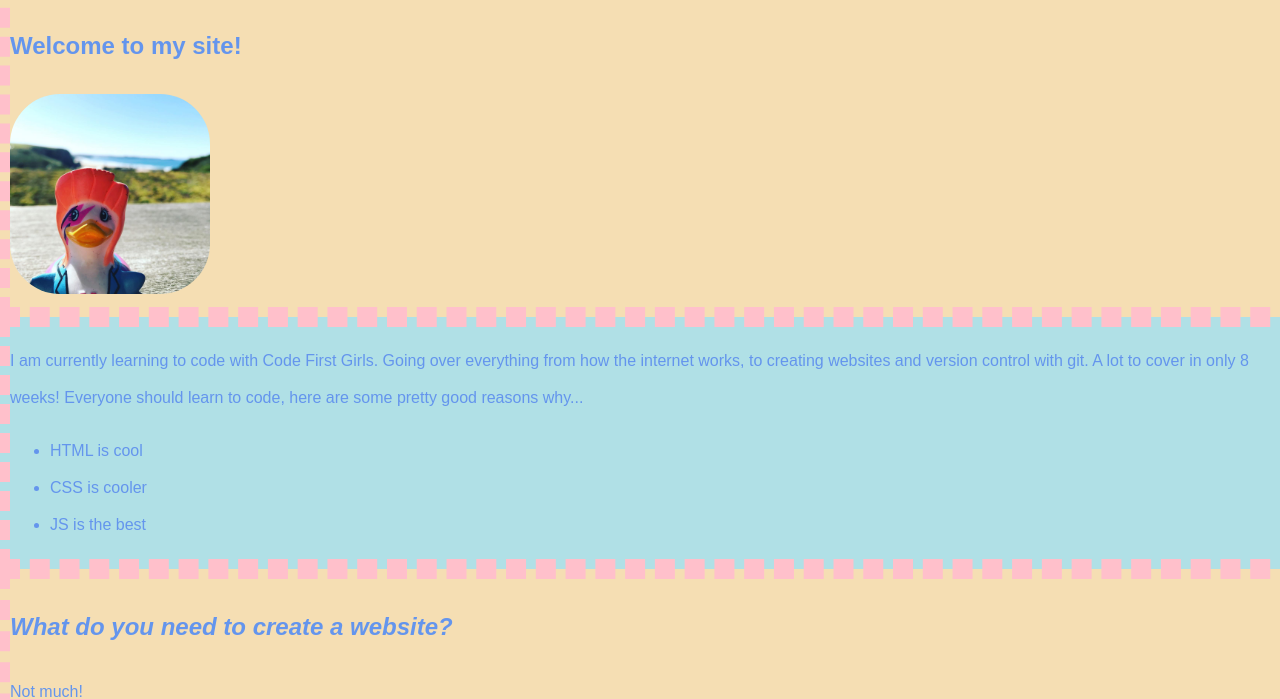
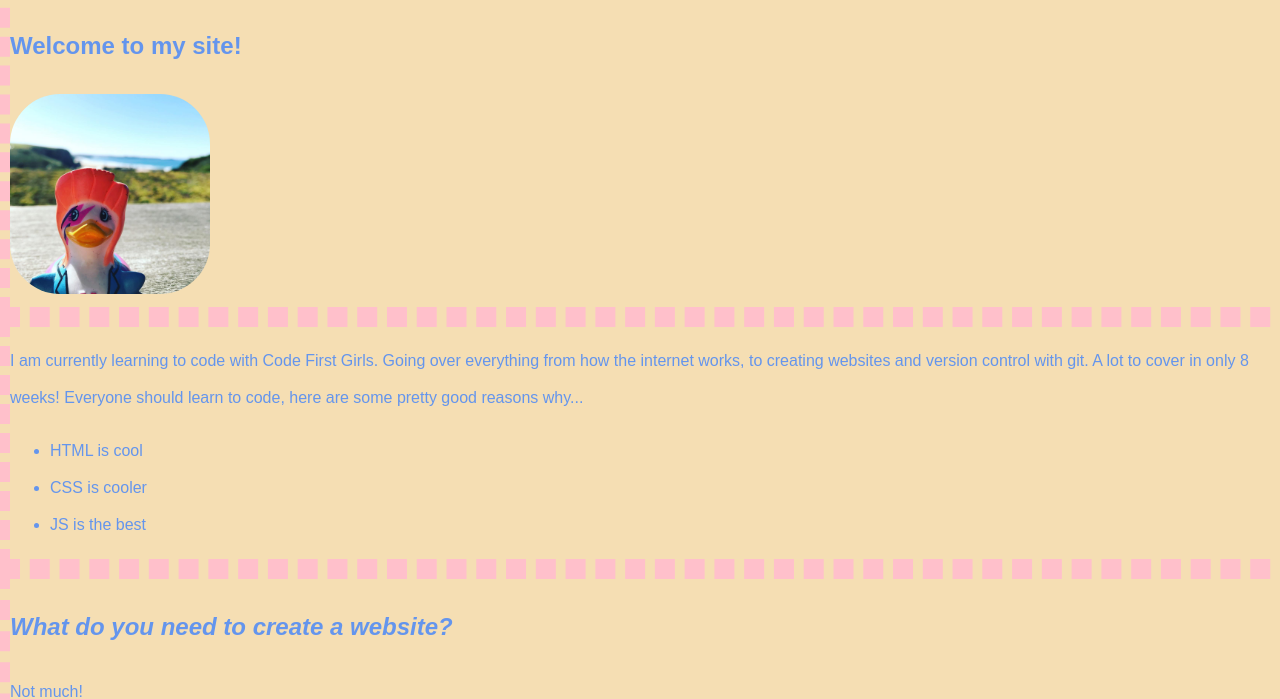
Before and after one commit to ginapgts7/git-test, a plain HTML site: page index.html in a window 1280 px wide. Shown: the part 108-807 px from the top of the page. Drawn offline with Linux system fonts and the light colour scheme.

Commit message:
remove second div color

```diff
--- a/css/style.css
+++ b/css/style.css
@@ -10,9 +10,6 @@ div {
     background-color:wheat;
     border: dashed 10px pink
 }
-.second-div {
-    background-color:powderblue
-}
 #second-li {
     font-size:30px;
 }
```
